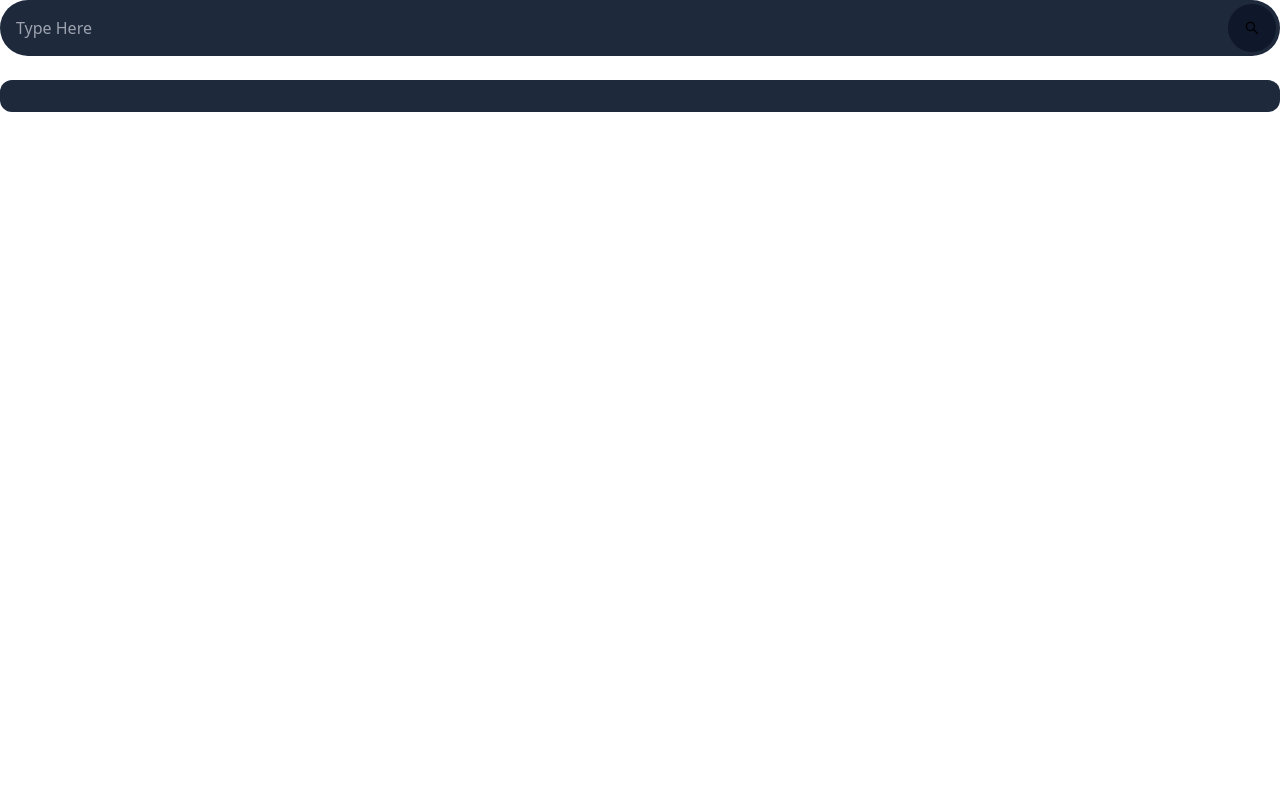
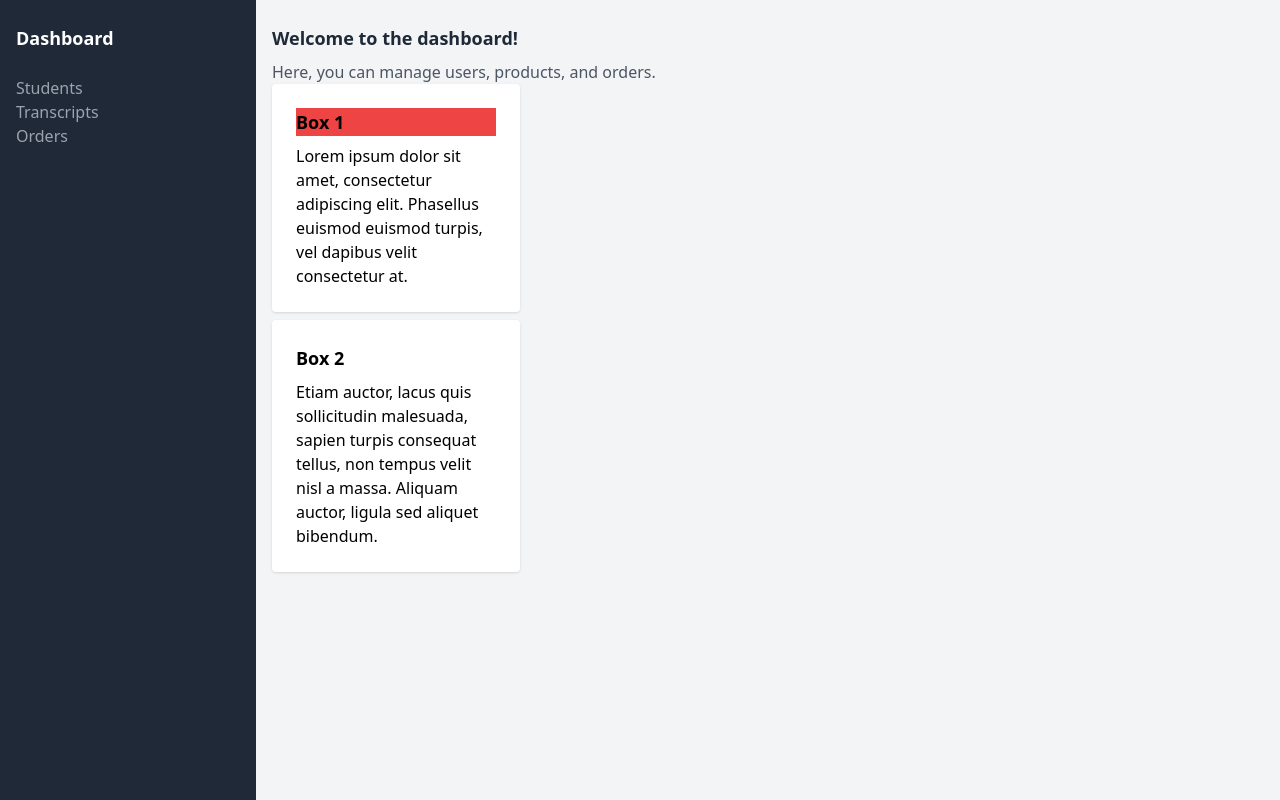
Before and after one commit to TheolaAshu/transcript-authentication-system, a React (Create React App) app: page /allTranscripts in a window 1280 px wide. Built offline with nearby package versions, Linux system fonts and the light colour scheme; no server answers.

Commit message:
authentication of login and signup pages with firebase

```diff
--- a/package.json
+++ b/package.json
@@ -4,6 +4,10 @@
   "proxy": "http://localhost:3000",
   "private": true,
   "dependencies": {
+    "@firebase/analytics": "^0.10.0",
+    "@firebase/app": "^0.9.14",
+    "@firebase/auth": "^0.23.2",
+    "@firebase/firestore": "^3.13.0",
     "@testing-library/jest-dom": "^5.16.5",
     "@testing-library/react": "^13.4.0",
     "@testing-library/user-event": "^13.5.0",
@@ -13,7 +17,7 @@
     "react-icons": "^4.10.1",
     "react-router-dom": "^6.14.0",
     "react-scripts": "^5.0.1",
-    "react-typed": "^1.2.0",
+    "typed.js": "^2.0.16",
     "web-vitals": "^2.1.4"
   },
   "scripts": {
--- a/src/App.js
+++ b/src/App.js
@@ -15,6 +15,7 @@ import Validlogin from "./pages/validatorpg/validlogin";
 import VerifyingPage from "./pages/validatorpg/verify";
 import UploadPdf from "./pages/validatorpg/uploadpdf";
 import ValidationPage from "./pages/validatorpg/validnotvalid";
+import { AuthProvider } from "./Auth";
 
 function App() {
 
@@ -33,7 +34,7 @@ function App() {
     return(
 
 
-
+    <AuthProvider>
       <Router>
           <Routes>
           <Route
@@ -86,7 +87,7 @@ function App() {
                 </>
             }
             />
-            <Route
+            {/* <Route
             exact
             path="/"
             element={
@@ -96,7 +97,7 @@ function App() {
 
                 </>
             }
-            />
+            /> */}
             <Route
             exact
             path="/signup"
@@ -169,6 +170,7 @@ function App() {
             />
         </Routes>
       </Router>
+      </AuthProvider>
 
     );
 }
--- /dev/null
+++ b/src/Auth.js
@@ -0,0 +1,21 @@
+import React, { useEffect, useState } from "react";
+import {auth} from "./firebase";
+
+export const AuthContext = React.createContext();
+
+export const AuthProvider = ({ children }) => {
+    const[currentUser, setCurrentUser] = useState(null);
+
+    useEffect(() => {
+        auth.onAuthStateChanged(setCurrentUser);
+    }, []);
+  return (
+    <AuthContext.Provider
+    value={{
+     currentUser
+    }}
+    >
+        {children}
+        </AuthContext.Provider>
+  );
+};
--- /dev/null
+++ b/src/PrivateRoute.js
@@ -0,0 +1,21 @@
+import React, { useContext } from 'react';
+import { Route, Redirect } from 'react-router-dom';
+import { AuthContext } from './Auth';
+
+const Privateroute = ({ component: RouteComponent, ...rest}) => {
+    const {currentUser} = useContext(AuthContext);
+  return (
+    <Route
+    {...rest}
+    render={routeProps =>
+    !!currentUser ? (
+        <RouteComponent {...routeProps} />
+    ) : (
+        <Redirect to={"/login"}/>
+    )
+    }
+    />
+  );
+};
+
+export default Privateroute
--- a/src/components/Hero.jsx
+++ b/src/components/Hero.jsx
@@ -1,5 +1,5 @@
 import React from "react";
-import Typed from "react-typed";
+import Typed from "typed.js";
 import { useNavigate } from 'react-router-dom';
 
 
--- /dev/null
+++ b/src/components/boxes.jsx
@@ -0,0 +1,11 @@
+import React from 'react';
+
+function Box({ children }) {
+  return (
+    <div className="bg-white rounded shadow p-6 w-1/4">
+      { children }
+    </div>
+  );
+}
+
+export default Box;
--- /dev/null
+++ b/src/firebase.js
@@ -0,0 +1,24 @@
+// Import the functions you need from the SDKs you need
+import { initializeApp } from "@firebase/app";
+import { getAnalytics } from "@firebase/analytics";
+import {getAuth} from "@firebase/auth";
+// TODO: Add SDKs for Firebase products that you want to use
+// https://firebase.google.com/docs/web/setup#available-libraries
+
+// Your web app's Firebase configuration
+// For Firebase JS SDK v7.20.0 and later, measurementId is optional
+const firebaseConfig = {
+  apiKey: "AIzaSyDY0eHzN5AWUP8DxQb8jhZ9TtEtsj57ZOo",
+  authDomain: "t-scripty.firebaseapp.com",
+  projectId: "t-scripty",
+  storageBucket: "t-scripty.appspot.com",
+  messagingSenderId: "468422233143",
+  appId: "1:468422233143:web:32ad45d8752ac3b52c83b2",
+  measurementId: "G-TX0NECQ4MB"
+};
+
+// Initialize Firebase
+const app = initializeApp(firebaseConfig);
+const analytics = getAnalytics(app);
+const auth = getAuth(app);
+export{auth};
--- a/src/pages/studentspg/allTranscripts.jsx
+++ b/src/pages/studentspg/allTranscripts.jsx
@@ -1,19 +1,71 @@
 import React from 'react'
 import {AiOutlineSearch} from 'react-icons/ai'
+import Box from '../../components/boxes';
 
 const AllTranscripts = () => {
   return (
-    <form className='w[440px] relative'>
-      <div className='relative'>
-        <input type='search' placeholder='Type Here' className='w-full p-4 rounded-full bg-slate-800'></input>
-        <button className='absolute right-1 top-1/2 -translate-y-1/2 p-4 bg-slate-900 rounded-full'>
-          <AiOutlineSearch/>
-        </button>
+
+    <div className="flex h-screen">
+      {/* Sidebar */}
+      <div className="bg-gray-800 w-64 px-4 py-6">
+        <h2 className="text-white text-lg font-bold">Dashboard</h2>
+        <ul className="mt-6">
+          <li className="text-gray-400 hover:text-white cursor-pointer">
+            Students
+          </li>
+          <li className="text-gray-400 hover:text-white cursor-pointer">
+            Transcripts
+          </li>
+          <li className="text-gray-400 hover:text-white cursor-pointer">
+            Orders
+          </li>
+        </ul>
       </div>
-      <div className='absolute top-20 p-4 bg-slate-800 text-white w-full rounded-xl left-1/2 -translate-x-1/2 flex flex-col gap-2'>
+
+      {/* Main Content */}
+      <div className="flex-1 bg-gray-100 px-4 py-6">
+        <h2 className="text-gray-800 text-lg font-bold">Welcome to the dashboard!</h2>
+        <p className="text-gray-600 mt-2">
+          Here, you can manage users, products, and orders.
+        </p>
+        <div className="flex flex-col gap-2">
+    <Box>
+      <h2 className="text-lg font-bold bg-red-500">Box 1</h2>
+      <p className="mt-2">
+        Lorem ipsum dolor sit amet, consectetur adipiscing elit. Phasellus
+        euismod euismod turpis, vel dapibus velit consectetur at.
+      </p>
+    </Box>
+    <Box>
+      <h2 className="text-lg font-bold">Box 2</h2>
+      <p className="mt-2">
+        Etiam auctor, lacus quis sollicitudin malesuada, sapien turpis
+        consequat tellus, non tempus velit nisl a massa. Aliquam auctor,
+        ligula sed aliquet bibendum.
+      </p>
+    </Box>
+  </div>
       </div>
-    </form>
-  )
-}
 
+  </div>
+  );
+};
 export default AllTranscripts
+
+/* //     <div className="min-h-screen flex felx-col justify-center relative bg-gray-700">
+//     <div className="max-w-7xl mx-auto py-6 px-4 sm:px-6 lg:px-8">
+//       <div className="flex justify-between">
+//         <h1 className="flex justify-center text-3xl font-bold text-white">All Transcripts</h1>
+//       </div>
+//       <div className="mt-6">
+//         <form className="flex items-center h-[60px] bg-red-500 flex-row">
+//           <input type="text" className="h-full px-8 rounded-l-lg p-4 border-t mr-0 border-b border-l text-gray-800 border-gray-200 bg-white" placeholder="Search transcripts..." />
+//           <button className="h-full px-8 rounded-r-lg p-4 border-t mr-0 border-b border-r bg-blue-500 text-white fond-bold border-blue-500 hover:bg-blue-700">
+//           <AiOutlineSearch/>
+//           </button>
+//         </form>
+//       </div>
+//     </div>
+//   </div>
+//   );
+// } */
--- a/src/pages/studentspg/login.jsx
+++ b/src/pages/studentspg/login.jsx
@@ -1,9 +1,27 @@
-import React from 'react'
+import React  from 'react'
+import { useState, useCallback } from 'react'
 import loginImg from '../assets/login.jpg'
-import { useNavigate } from 'react-router-dom';
+import { useNavigate } from 'react-router-dom'
+import {auth} from "../../firebase"
+import { createUserWithEmailAndPassword, signInWithEmailAndPassword } from '@firebase/auth';
 
-const Login = () => {
+const Login = ({history}) => {
+  const handleLogin =useCallback(async event => {
+    event.preventDefault();
+   const { email, password } = event.target.elements;
+   try{
+    await auth
+    .createUserWithEmailAndPassword(email.value, password.value);
+    history.push("/");
+   } catch (error) {
+    alert(error);
+   }
+   }, [history]);
+
   const navigate = useNavigate();
+
+  const [matricule, setmatricule] = useState('');
+  const [password, setpassword] = useState('');
   return (
     <div className='grid grid-cols-1 sm:grid-cols-2 h-screen w-full text-white'>
       <div className='hidden sm:block'>
@@ -13,17 +31,19 @@ const Login = () => {
       <div className='bg-gray-800 flex flex-col justify-center'>
       <button className='absolute right-10 top-5 py-2 px-4 bg-teal-500 rounded-full'onClick={()=> navigate('/hero')}>Home</button>
 
-        <form className='max-w-[400px] w-full mx-auto bg-gray-900 p-8 px-8 rounded-lg'>
+        <form className='max-w-[400px] w-full mx-auto bg-gray-900 p-8 px-8 rounded-lg'onSubmit={handleLogin}>
           <h2 className='text-4xl dark:text-white font-bold text-center'>Login</h2>
           <div className='flex flex-col text-gray-400 py-2 '>
             <label>Matricule #</label>
-            <input className='rounded-lg bg-gray-700 mt-2 p-2 focus:border-blue-500 focus:bg-gray-800 focus:outline-none' type ='string'/>
+            <input className='rounded-lg bg-gray-700 mt-2 p-2 focus:border-blue-500 focus:bg-gray-800 focus:outline-none' type ='text' onChange={(event) => {setmatricule(event.target.value);}}/>
           </div>
           <div className='flex flex-col text-gray-400 py-2'>
             <label>Password</label>
-            <input className='rounded-lg bg-gray-700 mt-2 p-2 focus:border-blue-500 focus:bg-gray-800 focus:outline-none' type ='password'/>
+            <input className='rounded-lg bg-gray-700 mt-2 p-2 focus:border-blue-500 focus:bg-gray-800 focus:outline-none' type ='password' onChange={(event) => {setpassword(event.target.value);}}/>
           </div>
-          <button className='w-full my-5 py-2 bg-teal-500 shadow-lg shadow-teal-500/50 hover:shadow-teal-500/50 text-white font-semibold rounded-lg'onClick={()=> navigate('/alltranscripts')}>Login</button>
+          <button className='w-full my-5 py-2 bg-teal-500 shadow-lg shadow-teal-500/50 hover:shadow-teal-500/50 text-white font-semibold rounded-lg'onClick={(e)=> { e.preventDefault();
+          console.log(matricule+'@gmail.com');
+          createUserWithEmailAndPassword(auth, matricule+'@gmail.com', password)}}>Login</button>
         </form>
       </div>
     </div>
```
Also changed, not shown: src/pages/studentspg/signUp.jsx (+30 -13 lines), 1 other file (tests, documents, lock files or other folders).
